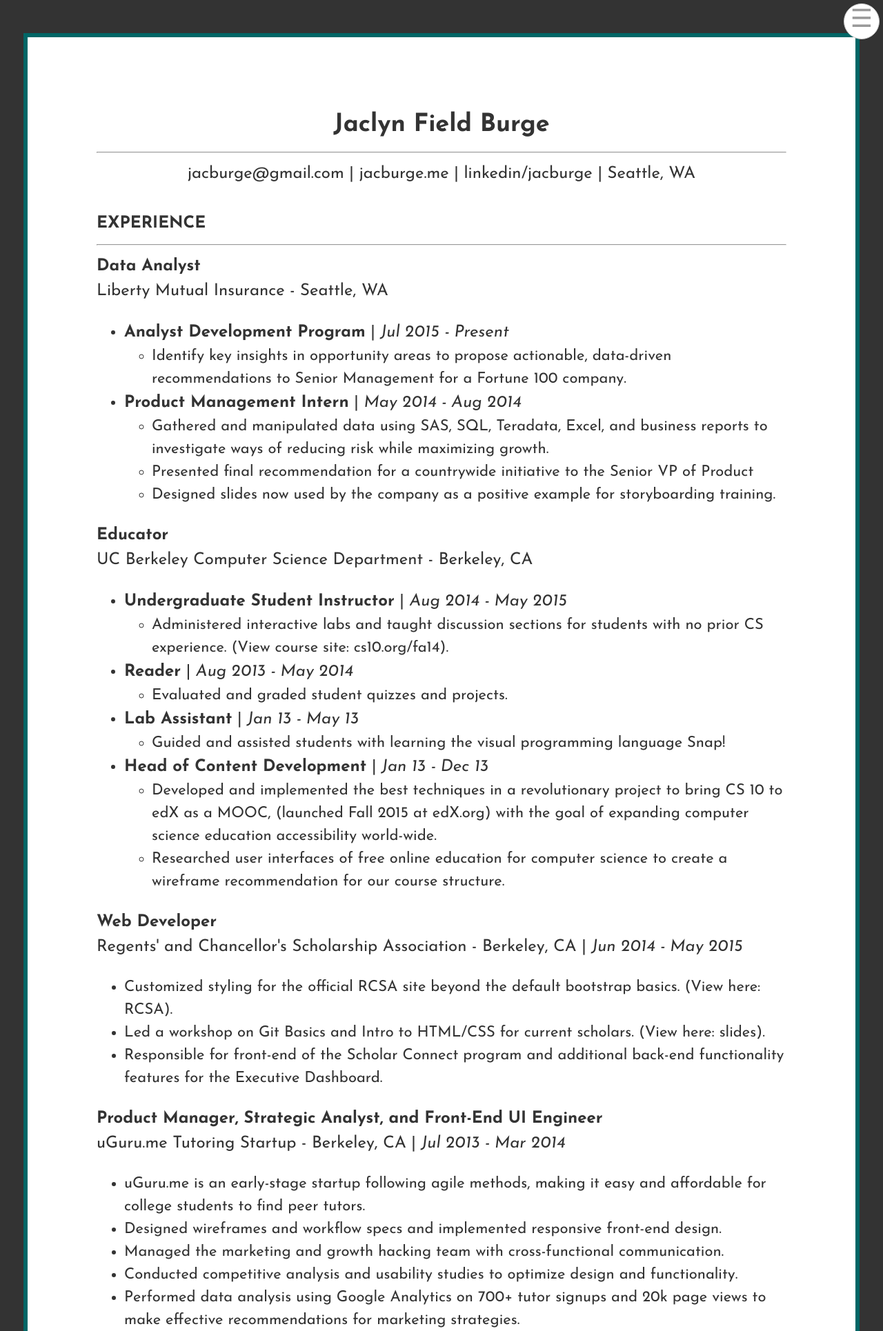
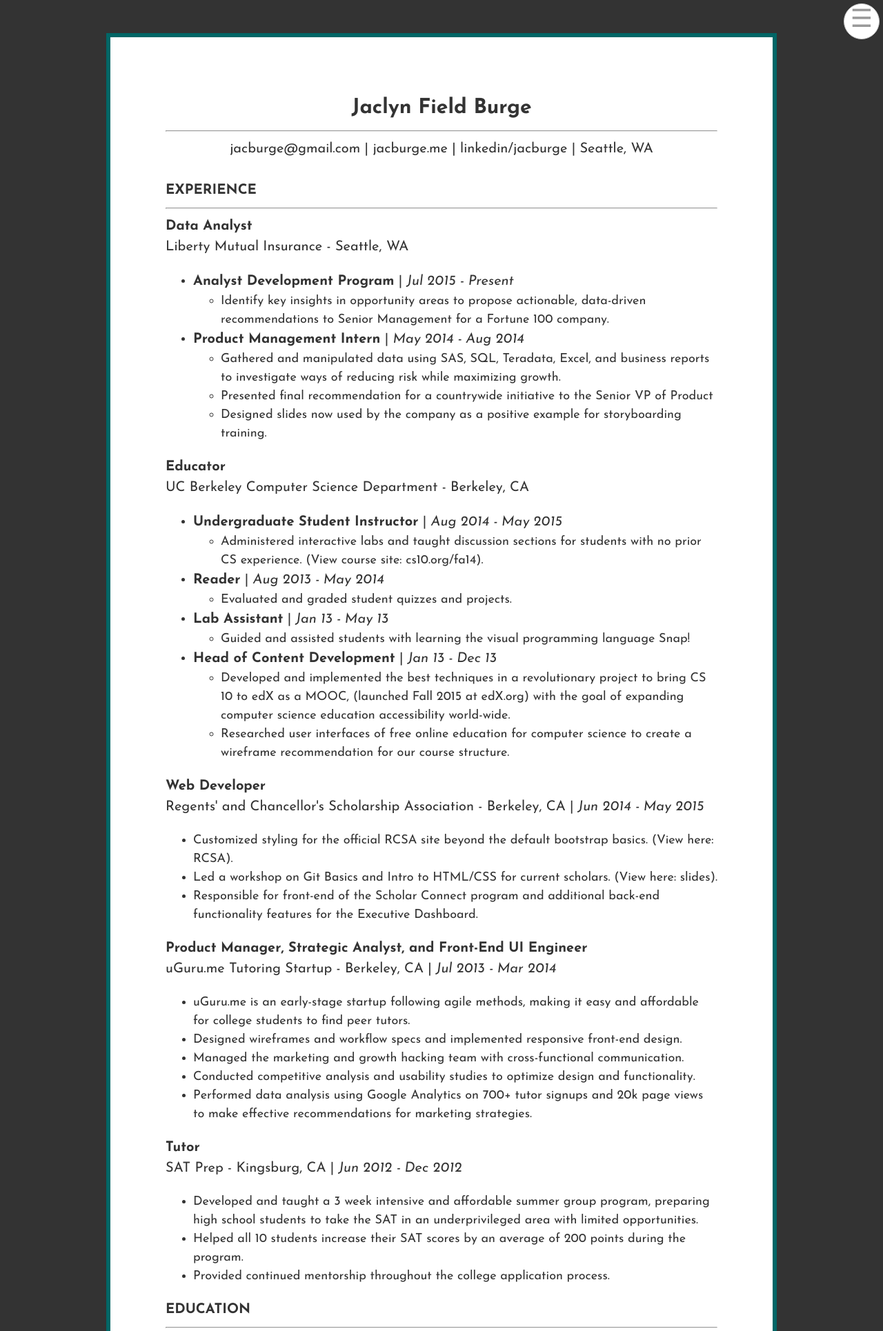
Before and after one commit to jacburge/jacburge, a Flask app: page /resume in a window 1280 px wide. Shown: the top 1930 px of the page at 69% size. Run offline with Flask 2, Linux system fonts and the light colour scheme; some web fonts are replaced.

Commit message:
Testing smaller format

```diff
--- a/app/static/css/style.css
+++ b/app/static/css/style.css
@@ -20,7 +20,7 @@ p, li {
 a {
 	text-decoration:none;
 	color:#333333;
-	font-size:28px;
+	font-size:24px;
 	transition:.3s;
 	-webkit-transition:.3s;
 	-moz-transition:.3s;
@@ -200,7 +200,7 @@ a:hover {
 /*RESUME CSS*/
 
 #resume-title {
-	font-size:36px;
+	font-size:30px;
 	width:100%;
 	text-align:center;
 	position:relative;
@@ -209,41 +209,36 @@ a:hover {
 
 #resume-sublinks {
 	text-align:center;
-	font-size: 24px;
+	font-size: 20px;
 	position:relative;
 }
 
 #resume-sublinks a {
-	font-size:24px;
-}
-
-#resume-dates {
-	text-align: right;
-	font-size: 24px;
+	font-size:20px;
 }
 
 #resume-textbox {
 	line-height:1.5;
-	width:1000px;
-	padding:100px;
+	width:800px;
+	padding:80px;
 	margin:auto;
 	background-color:white;
 	border:6px solid #006666;
-	font-size:24px;
+	font-size:20px;
 }
 
 .resume-bullets {
-	font-size:22px;
+	font-size:18px;
 }
 
 .resume-bullets a {
-	font-size:22px;
+	font-size:18px;
 }
 /*end RESUME CSS*/
 /*==========================*/
 /*CREATIVE CSS*/
 
-#creative-logo {
+.creative-logo {
 	background-color: white;
 	border:2px solid #006666;
 	background-image: url(../img/jfb.svg);
--- a/app/templates/creative.html
+++ b/app/templates/creative.html
@@ -25,7 +25,7 @@
 		</div>
 
 		<div class="center">
-			<div id="creative-logo"></div>
+			<div class="creative-logo"></div>
 			<div id="creative-tabs">
 				<a id="photography-tab">Photography</a>	|	<a id="artwork-tab">Artwork</a>	|	<a id="music-tab">Music</a>
 			</div>
```
Also changed, not shown: other parts of app/static/css/style.css (+12 -12 lines).
